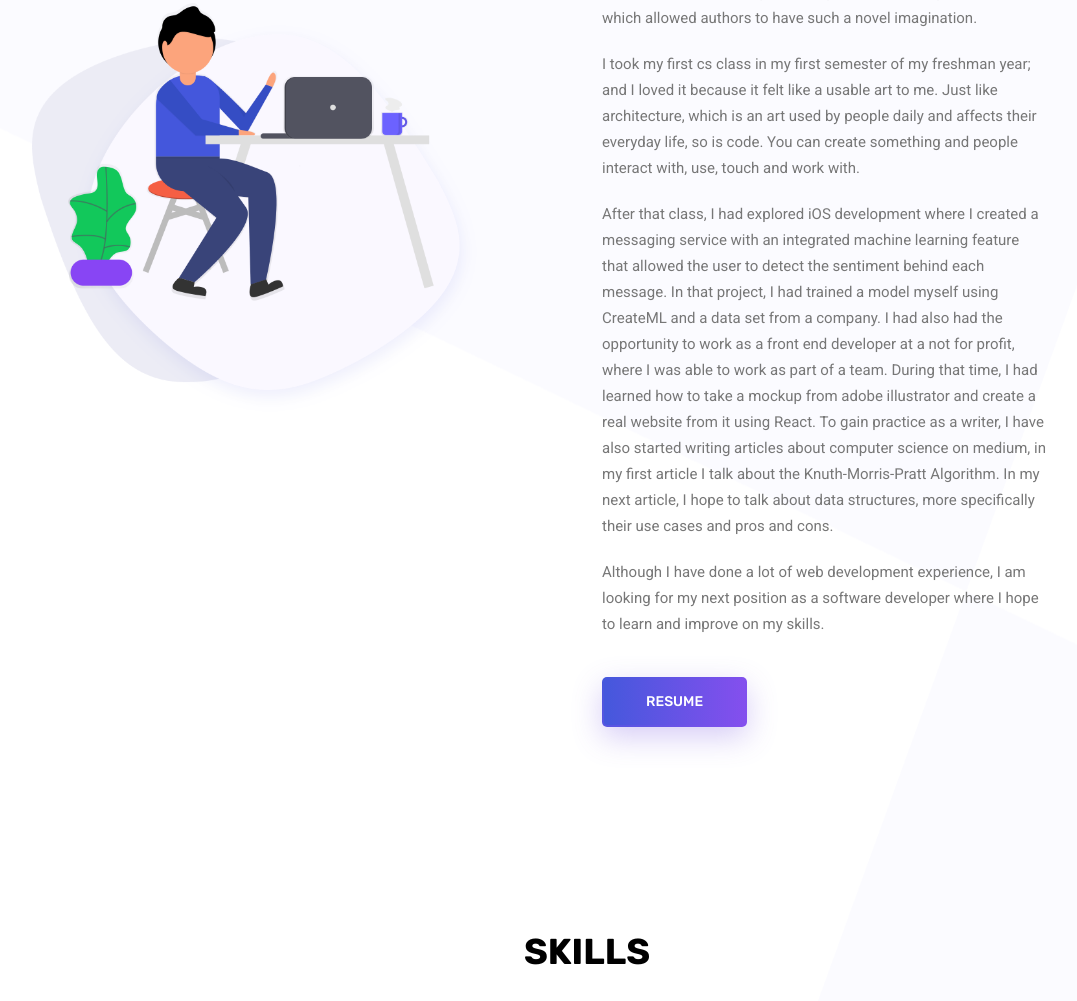
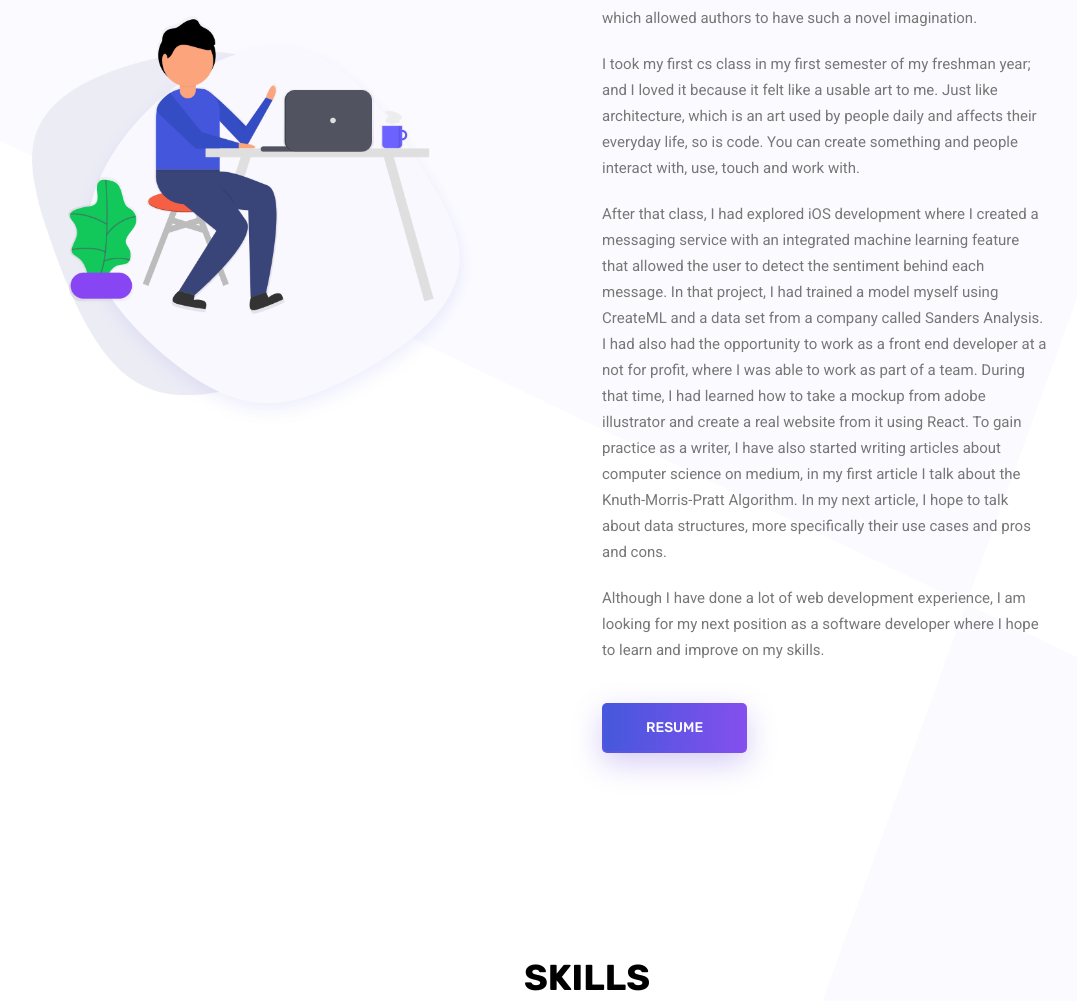
Before and after one commit to Harsh-S7/harsh-s7.github.io, a plain HTML site: page index.html in a window 1280 px wide. Shown: the part 1141-2142 px from the top of the page, without its empty margins (53-1130 px from the left). Drawn offline with Linux system fonts and the light colour scheme; some packages are replaced by stand-ins of ours.

Commit message:
Add Company for Sentiment

```diff
--- a/index.html
+++ b/index.html
@@ -102,7 +102,7 @@
 							I took my first cs class in my first semester of my freshman year; and I loved it because it felt like a usable art to me. Just like architecture, which is an art used by people daily and affects their everyday life, so is code. You can create something and people interact with, use, touch and work with.
 						</p>
 						<p>
-							After that class, I had explored iOS development where I created a messaging service with an integrated machine learning feature that allowed the user to detect the sentiment behind each message. In that project, I had trained a model myself using CreateML and a data set from a company. I had also had the opportunity to work as a front end developer at a not for profit, where I was able to work as part of a team. During that time, I had learned how to take a mockup from adobe illustrator and create a real website from it using React.  To gain practice as a writer, I have also started writing articles about computer science on medium, in my first article I talk about the Knuth-Morris-Pratt Algorithm. In my next article, I hope to talk about data structures, more specifically their use cases and pros and cons.
+							After that class, I had explored iOS development where I created a messaging service with an integrated machine learning feature that allowed the user to detect the sentiment behind each message. In that project, I had trained a model myself using CreateML and a data set from a company called Sanders Analysis. I had also had the opportunity to work as a front end developer at a not for profit, where I was able to work as part of a team. During that time, I had learned how to take a mockup from adobe illustrator and create a real website from it using React.  To gain practice as a writer, I have also started writing articles about computer science on medium, in my first article I talk about the Knuth-Morris-Pratt Algorithm. In my next article, I hope to talk about data structures, more specifically their use cases and pros and cons.
 						</p>
 						<p>
 							Although I have done a lot of web development experience, I am looking for my next position as a software developer where I hope to learn and improve on my skills.
```
